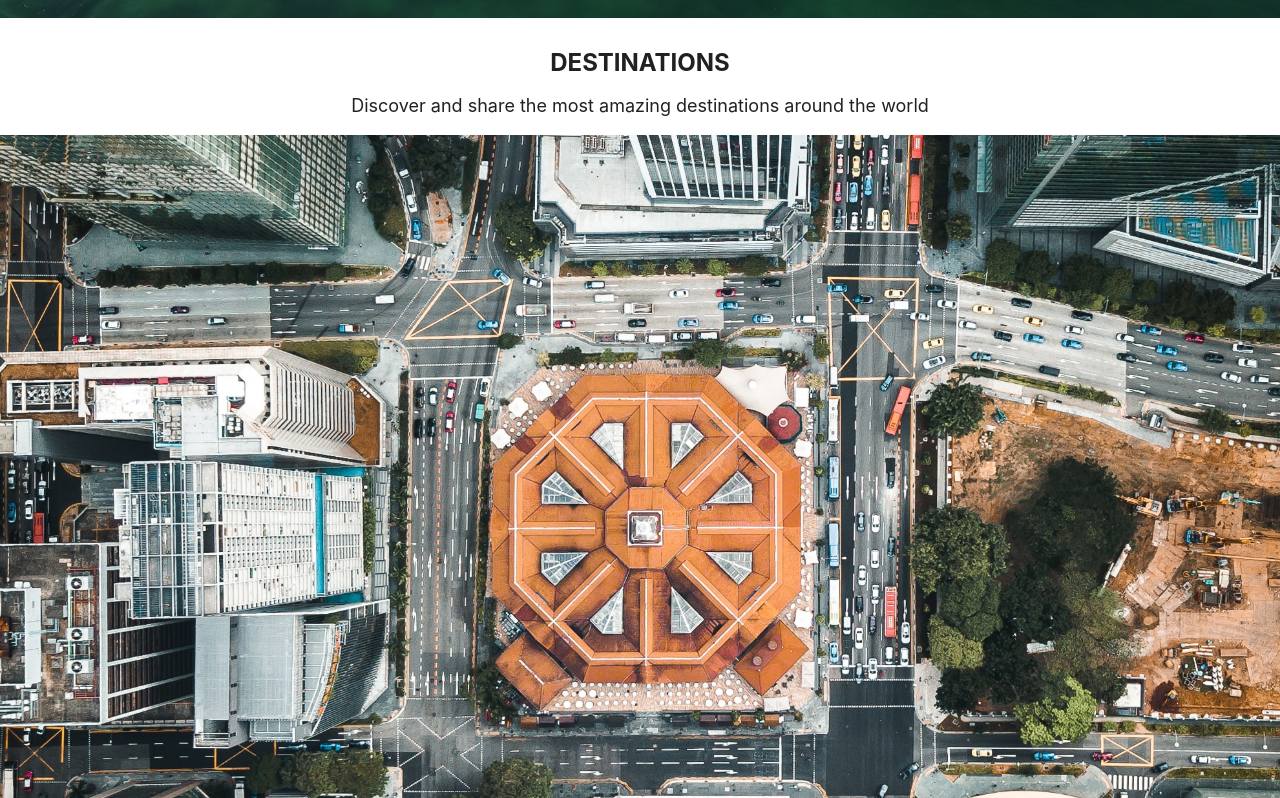
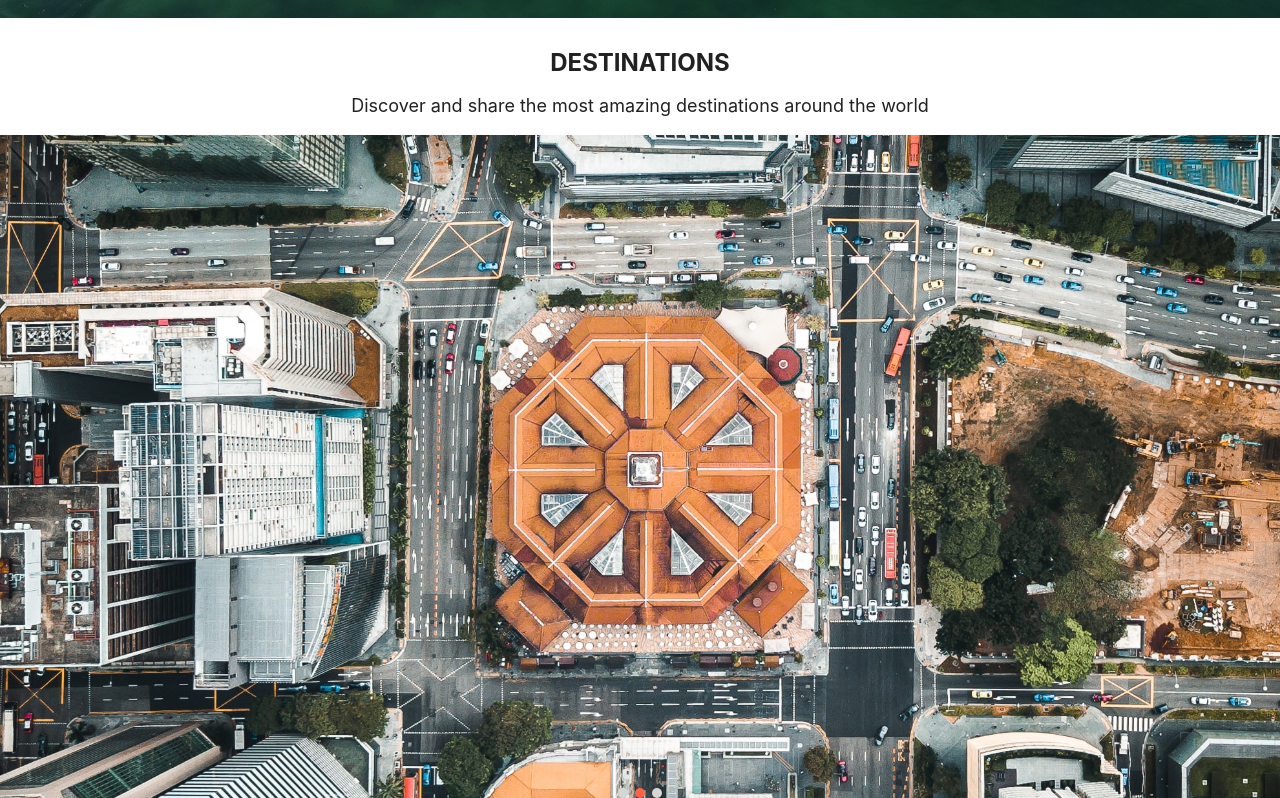
Before and after one commit to camilopineda100/cartagena-landing, a React (Create React App) app: page / in a window 1280 px wide. Shown: the part 782-1580 px from the top of the page. Built offline with nearby package versions, Linux system fonts and the light colour scheme; grey boxes are pictures that could not be loaded.

Commit message:
feat: responsive size slider

```diff
--- a/src/Components/Body/Destinations/Destinations.css
+++ b/src/Components/Body/Destinations/Destinations.css
@@ -16,3 +16,9 @@
   font-size: 18px;
   line-height: 1;
 }
+
+.slider-container {
+  width: 100vw;
+  flex-grow: 1;
+  overflow: hidden;
+}
--- a/src/Components/Body/Destinations/Destinations.jsx
+++ b/src/Components/Body/Destinations/Destinations.jsx
@@ -10,6 +10,7 @@ function Destinations(){
 
       <p className="destinations-subtitle">Discover and share the most amazing destinations around the world</p>
 
+      <div className="slider-container">
         <Slider
           images={[
             `${process.env.PUBLIC_URL}/images/destinations/destination1.jpg`,
@@ -18,6 +19,8 @@ function Destinations(){
           ]}
         />
       </div>
+
+    </div>
   )
 }
 
--- a/src/Components/Slider/Slide/Slide.css
+++ b/src/Components/Slider/Slide/Slide.css
@@ -1,5 +1,6 @@
 .slide {
-  min-width: 100vw;
+  display: inline-block;
+  width: 100%;
   height: 100%;
   background: #d7d6d5;
   object-fit: cover;
--- a/src/Components/Slider/Slider.css
+++ b/src/Components/Slider/Slider.css
@@ -4,14 +4,15 @@
   position: relative;
   align-items: center;
   height: 100%;
-  width: 100vw;
+  width: 100%;
 }
 
 .slides-wrapper {
-  display: flex;
+  width: 100%;
   height: 100%;
-  width: 100%;
+  overflow-y: hidden;
   overflow-x: auto;
+  white-space: nowrap;
   -webkit-overflow-scrolling: touch;
   scroll-snap-type: x mandatory;
 }
```
Also changed, not shown: src/Components/Slider/Slider.jsx (indentation only). Lines whose indentation alone changed are shown as unchanged.
